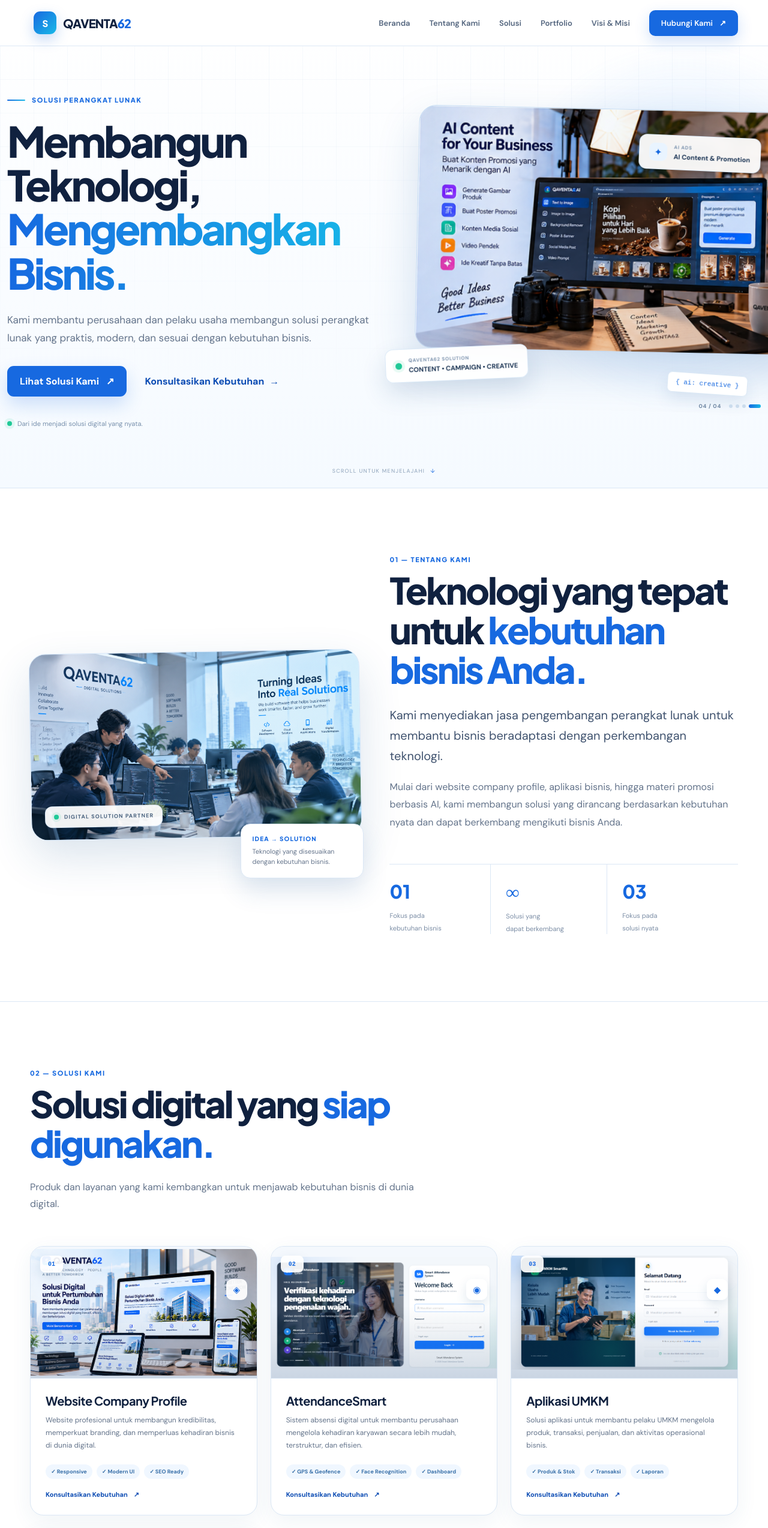
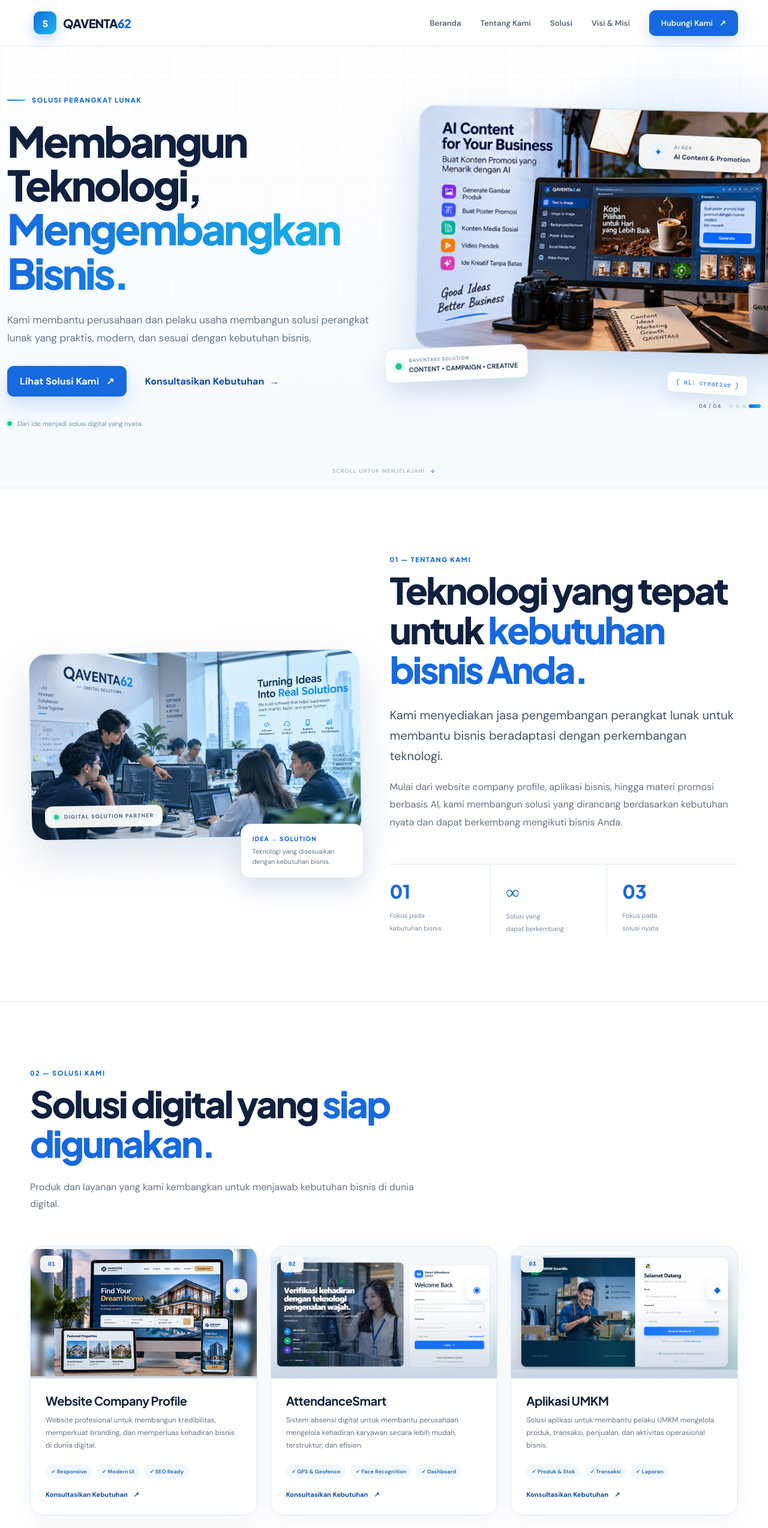
Before and after one commit to firmanops/QAVENTA62-CompanyProfile, a React (Vite) app: page / in a window 1280 px wide. Shown: the top 2547 px of the page at 60% size. Built offline with nearby package versions, Linux system fonts and the light colour scheme; grey boxes are pictures that could not be loaded.

Commit message:
fix: update company profile web jsx

```diff
--- a/src/App.jsx
+++ b/src/App.jsx
@@ -48,51 +48,6 @@
   { image: "/portfolio/web-examples/ecommerce.png", label: "E-Commerce / Online Store" },
   { image: "/portfolio/web-examples/clinic.png", label: "Clinic / Hospital" },
   { image: "/portfolio/web-examples/education.png", label: "Education / School" },
-];
-
-const portfolio = [
-  {
-    title: "Website Company Profile",
-    category: "WEB DEVELOPMENT",
-    description:
-      "Website company profile dengan tampilan profesional untuk membantu bisnis membangun kehadiran digital.",
-    image: websiteExamples[0].image,
-    alt: `Contoh Website Company Profile — ${websiteExamples[0].label}`,
-    className: "portfolio-card-wide portfolio-website-carousel",
-  },
-  {
-    title: "AttendanceSmart",
-    category: "SMART ATTENDANCE",
-    description:
-      "Sistem absensi dengan dashboard administrasi dan dukungan fitur kehadiran berbasis mobile.",
-    image: "/portfolio/attendance/1.png",
-    alt: "Tampilan AttendanceSmart",
-    gallery: [
-      "/portfolio/attendance/2.png",
-      "/portfolio/attendance/3.png",
-    ],
-  },
-  {
-    title: "Aplikasi UMKM",
-    category: "BUSINESS APPLICATION",
-    description:
-      "Aplikasi untuk membantu operasional UMKM seperti dashboard, produk, transaksi, dan point of sale.",
-    image: "/portfolio/umkm/1.png",
-    alt: "Tampilan Aplikasi UMKM",
-    gallery: [
-      "/portfolio/umkm/2.png",
-      "/portfolio/umkm/3.png",
-    ],
-  },
-  {
-    title: "Iklan AI & Konten Promosi",
-    category: "AI CONTENT",
-    description:
-      "Contoh konsep visual promosi berbasis AI untuk membantu bisnis memperkenalkan produk dan layanan.",
-    image: "/portfolio/ai-ads.png",
-    alt: "Contoh Iklan AI dan Konten Promosi QAVENTA62",
-    className: "portfolio-card-wide",
-  },
 ];
 
 const strengths = [
@@ -271,10 +226,6 @@
 
             <button onClick={() => scrollTo("solutions")}>
               Solusi
-            </button>
-
-            <button onClick={() => scrollTo("portfolio")}>
-              Portfolio
             </button>
 
             <button onClick={() => scrollTo("vision")}>
@@ -572,7 +523,24 @@
                         <source src={item.video} type="video/mp4" />
                       </video>
                     ) : (
-                      <img src={item.image} alt={item.title} loading="lazy" />
+                      <img
+                        src={
+                          item.title === "Website Company Profile"
+                            ? websiteExamples[websiteExampleIndex].image
+                            : item.image
+                        }
+                        alt={
+                          item.title === "Website Company Profile"
+                            ? `Contoh Website Company Profile — ${websiteExamples[websiteExampleIndex].label}`
+                            : item.title
+                        }
+                        className={
+                          item.title === "Website Company Profile"
+                            ? "solution-main-image solution-web-flash"
+                            : "solution-main-image"
+                        }
+                        loading="lazy"
+                      />
                     )}
                     <span className="solution-number">{item.number}</span>
                     <span className="solution-icon">{item.icon}</span>
@@ -607,99 +575,6 @@
 
 
         {/* =========================
-            PORTFOLIO & DEMO
-        ========================== */}
-        <section
-          id="portfolio"
-          className="section portfolio"
-        >
-
-          <div className="container">
-
-            <div className="section-heading portfolio-heading">
-
-              <div className="section-label">
-                03 — PORTFOLIO & DEMO
-              </div>
-
-              <h2>
-                Contoh solusi yang
-                <span> kami kembangkan.</span>
-              </h2>
-
-              <p>
-                Beberapa contoh produk dan demo yang dapat
-                disesuaikan dengan kebutuhan bisnis Anda.
-              </p>
-
-            </div>
-
-            <div className="portfolio-grid">
-
-              {portfolio.map((item) => (
-                <article
-                  className={`portfolio-card ${item.className || ""}`}
-                  key={item.title}
-                >
-
-                  <div className="portfolio-media">
-                    <img
-                      src={
-                        item.title === "Website Company Profile"
-                          ? websiteExamples[websiteExampleIndex].image
-                          : item.image
-                      }
-                      alt={
-                        item.title === "Website Company Profile"
-                          ? `Contoh Website Company Profile — ${websiteExamples[websiteExampleIndex].label}`
-                          : item.alt
-                      }
-                      className={`portfolio-main-image ${
-                        item.title === "Website Company Profile" ? "portfolio-web-flash" : ""
-                      }`}
-                      loading="lazy"
-                    />
-
-                    {item.gallery && (
-                      <div className="portfolio-gallery">
-                        {item.gallery.map((image) => (
-                          <img
-                            key={image}
-                            src={image}
-                            alt={`${item.title} screenshot`}
-                            loading="lazy"
-                          />
-                        ))}
-                      </div>
-                    )}
-                  </div>
-
-                  <div className="portfolio-body">
-                    <span className="portfolio-category">
-                      {item.category}
-                    </span>
-
-                    <h3>{item.title}</h3>
-
-                    <p>{item.description}</p>
-
-                    <button onClick={() => scrollTo("contact")}>
-                      Konsultasikan Kebutuhan
-                      <span>↗</span>
-                    </button>
-                  </div>
-
-                </article>
-              ))}
-
-            </div>
-
-          </div>
-
-        </section>
-
-
-        {/* =========================
             STRENGTHS
         ========================== */}
         <section className="section strengths">
@@ -709,7 +584,7 @@
             <div className="strength-head">
 
               <div className="section-label">
-                04 — KENAPA KAMI
+                03 — KENAPA KAMI
               </div>
 
               <h2>
@@ -781,7 +656,7 @@
             <div className="section-heading centered">
 
               <div className="section-label">
-                05 — CARA KAMI BEKERJA
+                04 — CARA KAMI BEKERJA
               </div>
 
               <h2>
@@ -843,7 +718,7 @@
           <div className="container vision-inner">
 
             <div className="section-label">
-              06 — VISI & MISI
+              05 — VISI & MISI
             </div>
 
             <div className="vision-main">
@@ -943,7 +818,7 @@
 
             <div className="contact-content">
             <div className="section-label">
-              07 — MULAI BERSAMA KAMI
+              06 — MULAI BERSAMA KAMI
             </div>
 
             <h2>
@@ -1033,12 +908,6 @@
               </button>
 
               <button
-                onClick={() => scrollTo("portfolio")}
-              >
-                Portfolio
-              </button>
-
-              <button
                 onClick={() => scrollTo("vision")}
               >
                 Visi & Misi
```
